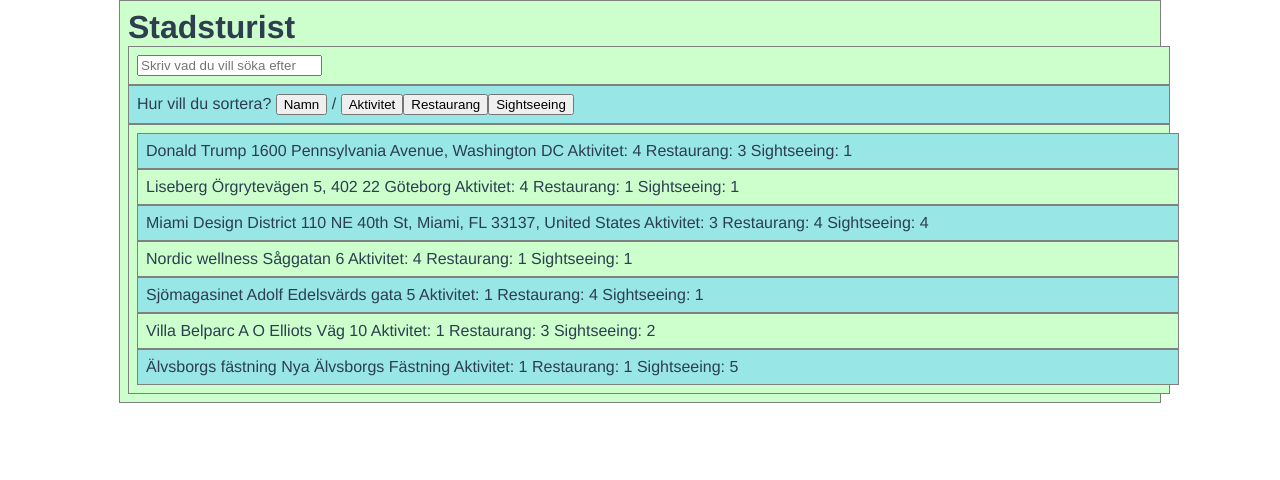
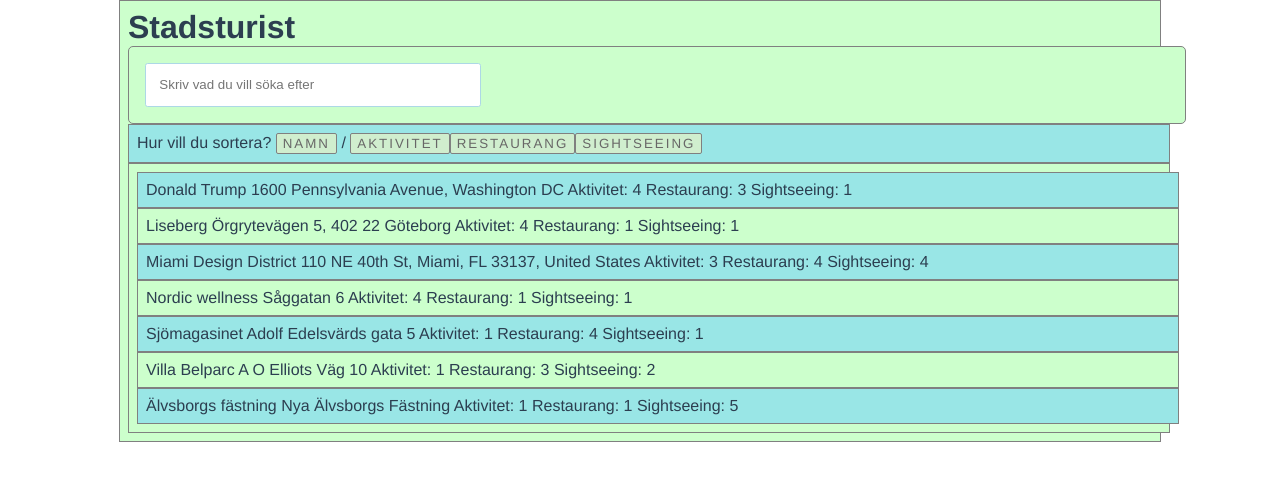
Before and after one commit to FEU19/12-vue-list, a Vue app: page / in a window 1280 px wide. Shown: the top 480 px of the page. Built offline with nearby package versions, Linux system fonts and the light colour scheme.

Commit message:
Added CSS and simplified sorting

```diff
--- a/src/App.vue
+++ b/src/App.vue
@@ -65,32 +65,14 @@ export default {
 					else return 0;
 				} )
 				return sorterad;
-
-			} else if( this.sorteringsNyckel == 'aktivitet' ) {
+			} else {
 				let sorterad = copy.sort( (a, b) => {
-					if( a.aktivitet > b.aktivitet ) return -1;
-					else if( a.aktivitet < b.aktivitet ) return 1;
-					else return 0;
-				} )
-				return sorterad;
-
-			} else if( this.sorteringsNyckel == 'restaurang' ) {
-					let sorterad = copy.sort( (a, b) => {
-						if( a.restaurang > b.restaurang ) return -1;
-						else if( a.restaurang < b.restaurang ) return 1;
-						else return 0;
-					} )
-					return sorterad;
-
-			} else if( this.sorteringsNyckel == 'sightseeing' ) {
-				let sorterad = copy.sort( (a, b) => {
-					if( a.sightseeing > b.sightseeing ) return -1;
-					else if( a.sightseeing < b.sightseeing ) return 1;
+					if( a[this.sorteringsNyckel] > b[this.sorteringsNyckel] ) return -1;
+					else if( a[this.sorteringsNyckel] < b[this.sorteringsNyckel] ) return 1;
 					else return 0;
 				} )
 				return sorterad;
 			}
-			return this.platser;
 		} // sorteradePlatser
 	},  // computed
 	methods: {
@@ -113,18 +95,6 @@ export default {
 	color: #2c3e50;
 }
 
-/* .list{
-    padding: 1em;
-    display: flex;
-    justify-content: space-evenly;
-    align-items: center;
-}
-.item:nth-child(odd){
-    background-color: lightgray;
-}
-.item:nth-child(even){
-    background-color: whitesmoke;
-} */
 *{
 	margin: 0;
 }
@@ -144,4 +114,37 @@ div {
 div:nth-child(even){
 	background-color: #CCFFCC;
 }
+
+button {
+	font-family: 'Franklin Gothic Medium';
+	letter-spacing: 2px;
+	color: #686767;
+	text-transform: uppercase;
+	text-decoration: none;
+	background: rgb(208, 238, 206);
+	padding:2px 6px 2px 6px;
+	border-radius: 2px;
+	border: 1.5px solid grey;
+	display: inline-block;
+	transition: all 0.1s;
+	cursor: pointer;
+}
+button:hover, button:focus  {
+	color: #F3F2F2;
+	background: rgb(115, 163, 163);
+	transition: all 0.3s;
+}
+
+.filterHeader {
+    border: 1px solid gray;
+    border-radius: 5px;
+    padding: 1em;
+    background-color: gray;
+}
+input {
+    border: 1px solid lightblue;
+    border-radius: 0.2em;
+    width: 30%;
+    padding: 1em;
+}
 </style>
```
Lines whose indentation alone changed are shown as unchanged.
